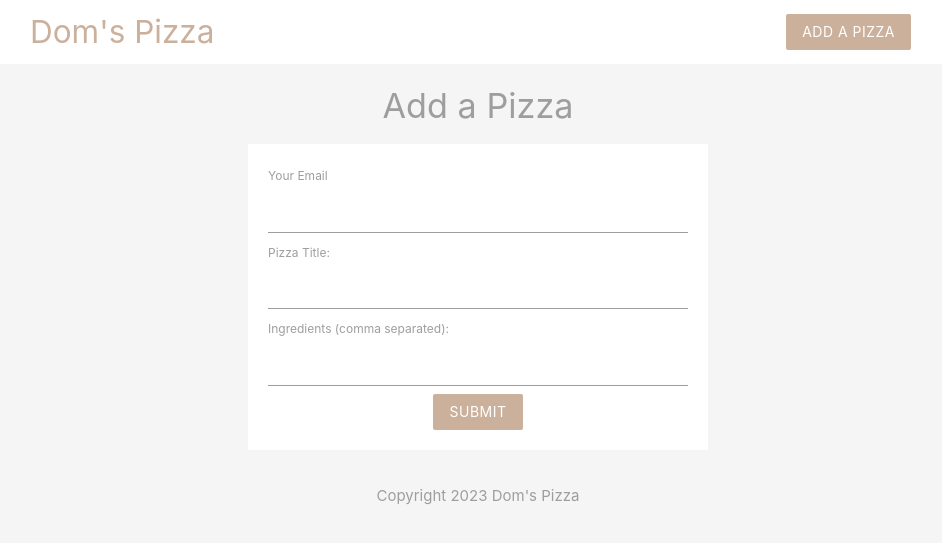
After one commit to yunusdermawan/web_pizza, a PHP site: page /add.php in a window 1280 px wide. The commit adds this page. Shown: the top 543 px of the page, without its empty margins (162-1104 px from the left). Run offline with PHP 8.4, Linux system fonts and the light colour scheme.

Commit message:
adding add.php

```diff
--- /dev/null
+++ b/add.php
@@ -0,0 +1,30 @@
+<?php
+
+
+
+?>
+
+
+<!DOCTYPE html>
+<html lang="en">
+
+    <?php include('templates/header.php') ?>
+
+    <section class="container grey-text">
+        <h4 class="center">Add a Pizza</h4>
+        <form class="white" action="add.php" method="GET">
+            <label>Your Email</label>
+            <input type="text" name="email">
+            <label>Pizza Title:</label>
+            <input type="text" name="title">
+            <label>Ingredients (comma separated):</label>
+            <input type="text" name="ingredients">
+            <div class="center">
+                <input type="submit" name="submit" value="submit" class="btn brand z-depth-0">
+            </div>
+        </form>
+    </section>
+
+    <?php include('templates/footer.php') ?>
+
+</html>
--- a/templates/header.php
+++ b/templates/header.php
@@ -11,6 +11,11 @@
         .brand-text {
             color: #cbb09c !important;
         }
+        form {
+            max-width: 460px;
+            margin: 20px auto;
+            padding: 20px;
+        }
     </style>
 </head>
     <body class="grey lighten-4">
```
